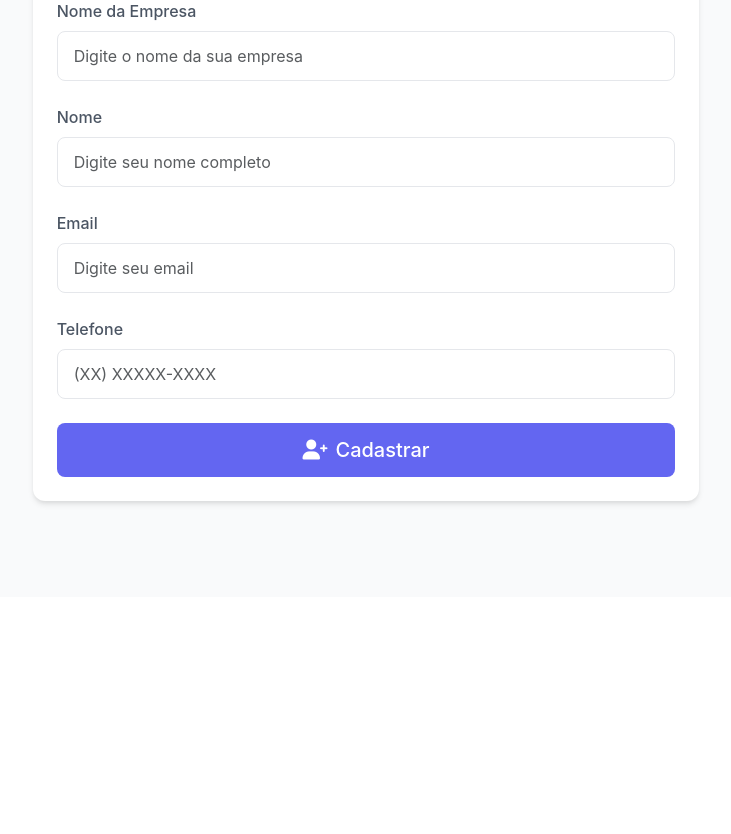
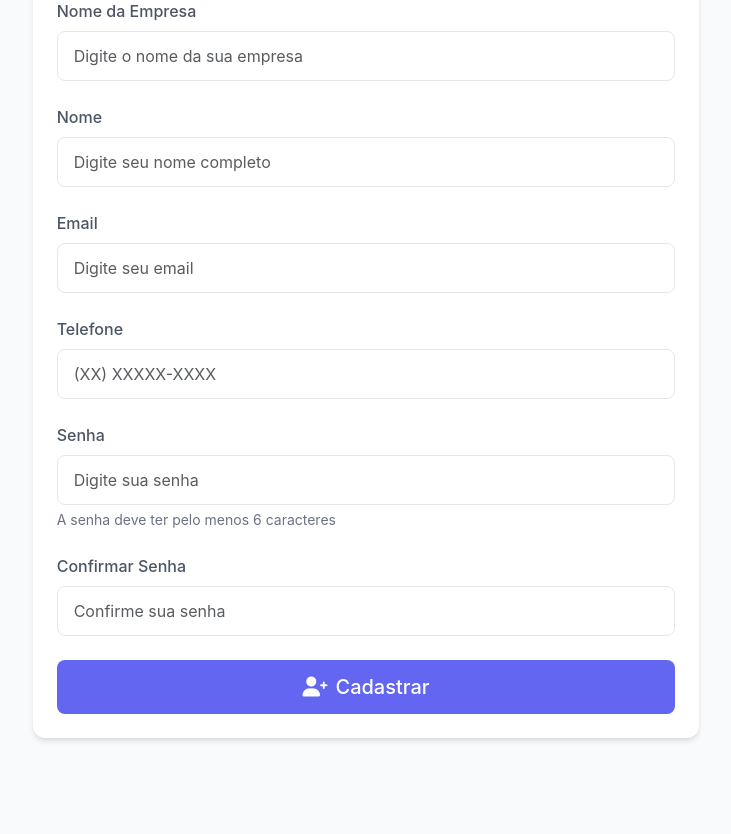
Before and after one commit to marcussviniciusa/Formulario-AI-Pandora-Pro, a Flask app: page / in a window 1280 px wide. Shown: the part 621-1455 px from the top of the page, without its empty margins (274-1005 px from the left). Before the commit the page ends 1127 px from the top, so only its background shows below. Run offline with Flask 3, Linux system fonts and the light colour scheme.

Commit message:
adicionar senha no formulario de cadastro

```diff
--- a/app.py
+++ b/app.py
@@ -7,7 +7,7 @@
 from dotenv import load_dotenv
 from flask_wtf import FlaskForm
 from wtforms import StringField, PasswordField, EmailField
-from wtforms.validators import DataRequired, Email, Length, Regexp
+from wtforms.validators import DataRequired, Email, Length, Regexp, EqualTo
 
 load_dotenv()
 
@@ -33,11 +33,17 @@
     password = PasswordField('Senha', validators=[DataRequired()])
 
 class RegistrationForm(FlaskForm):
-    company_name = StringField('Nome da Empresa', validators=[DataRequired(), Length(min=2, max=100)])
-    name = StringField('Nome', validators=[DataRequired(), Length(min=2, max=100)])
-    email = EmailField('Email', validators=[DataRequired(), Email()])
-    phone = StringField('Telefone', validators=[
-        Regexp(r'^\(\d{2}\) \d{5}-\d{4}$', message='Telefone deve estar no formato (XX) XXXXX-XXXX')
+    company_name = StringField('Nome da Empresa', validators=[DataRequired()])
+    name = StringField('Nome', validators=[DataRequired()])
+    email = StringField('Email', validators=[DataRequired(), Email()])
+    phone = StringField('Telefone', validators=[DataRequired()])
+    password = PasswordField('Senha', validators=[
+        DataRequired(),
+        Length(min=6, message='A senha deve ter pelo menos 6 caracteres')
+    ])
+    confirm_password = PasswordField('Confirmar Senha', validators=[
+        DataRequired(),
+        EqualTo('password', message='As senhas devem ser iguais')
     ])
 
 # Models
@@ -51,10 +57,11 @@
     id = db.Column(db.Integer, primary_key=True)
     company_name = db.Column(db.String(100), nullable=False)
     name = db.Column(db.String(100), nullable=False)
-    email = db.Column(db.String(120), nullable=False)
-    phone = db.Column(db.String(20))
+    email = db.Column(db.String(120), unique=True, nullable=False)
+    phone = db.Column(db.String(20), nullable=False)
+    password = db.Column(db.String(200), nullable=False)
     created_at = db.Column(db.DateTime, default=datetime.utcnow)
-    assistant = db.relationship('Assistant', backref='registration', lazy=True, uselist=False)
+    assistant = db.relationship('Assistant', backref='registration', uselist=False)
 
 class Assistant(db.Model):
     id = db.Column(db.Integer, primary_key=True)
@@ -89,15 +96,24 @@
 def register():
     form = RegistrationForm()
     if form.validate_on_submit():
+        # Verificar se o email já existe
+        if Registration.query.filter_by(email=form.email.data).first():
+            flash('Este email já está cadastrado.', 'danger')
+            return render_template('register.html', form=form)
+
         registration = Registration(
             company_name=form.company_name.data,
             name=form.name.data,
             email=form.email.data,
-            phone=form.phone.data
+            phone=form.phone.data,
+            password=generate_password_hash(form.password.data)
         )
         db.session.add(registration)
         db.session.commit()
-        flash('Cadastro realizado com sucesso!', 'success')
+
+        # Fazer login automático após o registro
+        login_user(registration)
+
         return redirect(url_for('assistant_form', registration_id=registration.id))
     return render_template('register.html', form=form)
 
--- a/templates/register.html
+++ b/templates/register.html
@@ -60,6 +60,27 @@
                             {% endif %}
                         </div>
 
+                        <div class="mb-4">
+                            <label for="password" class="form-label">Senha</label>
+                            {{ form.password(class="form-control", placeholder="Digite sua senha") }}
+                            {% if form.password.errors %}
+                                {% for error in form.password.errors %}
+                                    <div class="form-text text-danger">{{ error }}</div>
+                                {% endfor %}
+                            {% endif %}
+                            <div class="form-text">A senha deve ter pelo menos 6 caracteres</div>
+                        </div>
+
+                        <div class="mb-4">
+                            <label for="confirm_password" class="form-label">Confirmar Senha</label>
+                            {{ form.confirm_password(class="form-control", placeholder="Confirme sua senha") }}
+                            {% if form.confirm_password.errors %}
+                                {% for error in form.confirm_password.errors %}
+                                    <div class="form-text text-danger">{{ error }}</div>
+                                {% endfor %}
+                            {% endif %}
+                        </div>
+
                         <div class="d-grid gap-2">
                             <button type="submit" class="btn btn-primary btn-lg">
                                 <i class="fas fa-user-plus me-2"></i>Cadastrar
```
Also changed, not shown: instance/pandora_pro.db.
